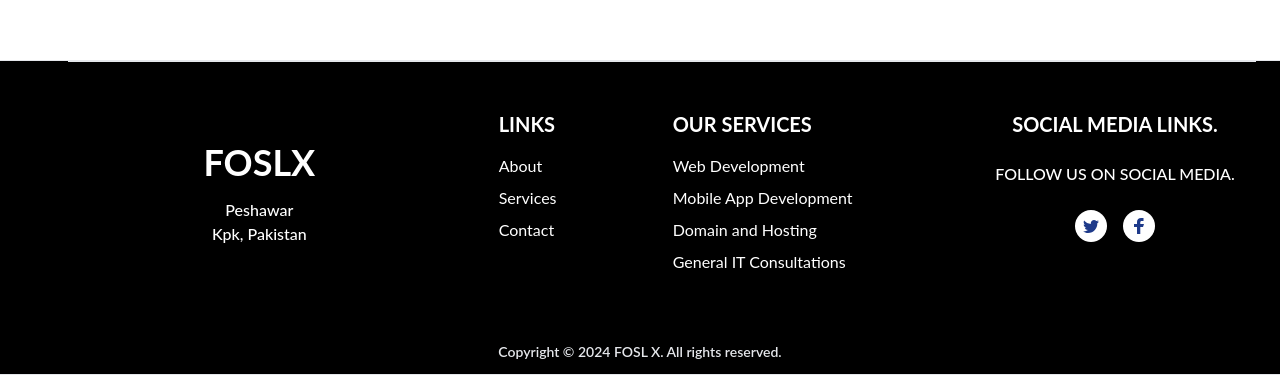
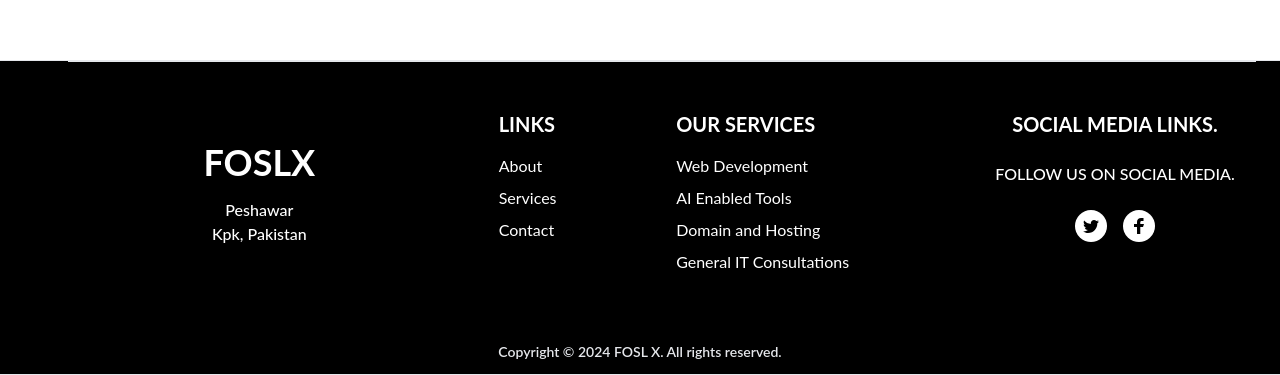
Before and after one commit to OmerJauhar/foslx.com, a React (Create React App) app: page /contact in a window 1280 px wide. Shown: the part 778-1153 px from the top of the page. Built offline with nearby package versions, Linux system fonts and the light colour scheme.

Commit message:
contact us update

```diff
--- a/src/components/Footer.js
+++ b/src/components/Footer.js
@@ -46,7 +46,7 @@
                             <Link to="#" className="text-white hover:text-gray-900 hover:tracking-wider transition duration-250 ease-in-out">Web Development</Link>
                         </li>
                         <li className="mb-2">
-                            <Link to="#" className="text-white hover:text-gray-900 hover:tracking-wider transition duration-250 ease-in-out">Mobile App Development</Link>
+                            <Link to="#" className="text-white hover:text-gray-900 hover:tracking-wider transition duration-250 ease-in-out">AI Enabled Tools</Link>
                         </li>
                         <li className="mb-2">
                             <Link to="#" className="text-white hover:text-gray-900 hover:tracking-wider transition duration-250 ease-in-out">Domain and Hosting</Link>
@@ -69,14 +69,14 @@
                         <div className="mx-auto text-center mt-2">
                                 <ul className="flex justify-center mb-4 md:mb-0">
                                     <li>
-                                        <Link to="#" className="flex justify-center items-center text-blue-900 hover:text-gray-500 bg-white hover:bg-white-100 rounded-full shadow transition duration-150 ease-in-out" aria-label="Twitter">
+                                        <Link to="#" className="flex justify-center items-center text-black hover:text-gray-500 bg-white hover:bg-white-100 rounded-full shadow transition duration-150 ease-in-out" aria-label="Twitter">
                                         <svg className="w-8 h-8 fill-current" viewBox="0 0 32 32" xmlns="http://www.w3.org/2000/svg">
                                             <path d="M24 11.5c-.6.3-1.2.4-1.9.5.7-.4 1.2-1 1.4-1.8-.6.4-1.3.6-2.1.8-.6-.6-1.5-1-2.4-1-1.7 0-3.2 1.5-3.2 3.3 0 .3 0 .5.1.7-2.7-.1-5.2-1.4-6.8-3.4-.3.5-.4 1-.4 1.7 0 1.1.6 2.1 1.5 2.7-.5 0-1-.2-1.5-.4 0 1.6 1.1 2.9 2.6 3.2-.3.1-.6.1-.9.1-.2 0-.4 0-.6-.1.4 1.3 1.6 2.3 3.1 2.3-1.1.9-2.5 1.4-4.1 1.4H8c1.5.9 3.2 1.5 5 1.5 6 0 9.3-5 9.3-9.3v-.4c.7-.5 1.3-1.1 1.7-1.8z" />
                                         </svg>
                                         </Link>
                                     </li>
                                     <li className="ml-4">
-                                        <Link to="#" className="flex justify-center items-center text-blue-900 hover:text-gray-500 bg-white hover:bg-white-100 rounded-full shadow transition duration-150 ease-in-out" aria-label="Facebook">
+                                        <Link to="#" className="flex justify-center items-center text-black hover:text-gray-500 bg-white hover:bg-white-100 rounded-full shadow transition duration-150 ease-in-out" aria-label="Facebook">
                                         <svg className="w-8 h-8 fill-current" viewBox="0 0 32 32" xmlns="http://www.w3.org/2000/svg">
                                             <path d="M14.023 24L14 17h-3v-3h3v-2c0-2.7 1.672-4 4.08-4 1.153 0 2.144.086 2.433.124v2.821h-1.67c-1.31 0-1.563.623-1.563 1.536V14H21l-1 3h-2.72v7h-3.257z" />
                                         </svg>
--- a/src/components/Navbar/NavLinks.js
+++ b/src/components/Navbar/NavLinks.js
@@ -10,7 +10,7 @@
             <HashLink className="px-4 font-extrabold text-gray-500 hover:text-black" smooth to="/#services">
                 Services
             </HashLink>
-            <HashLink className="text-white bg-black hover:bg-blue-800 inline-flex items-center justify-center w-auto px-6 py-3 shadow-xl rounded-xl" to="/contact#contact">
+            <HashLink className="text-white bg-black hover:bg-gray-500 inline-flex items-center justify-center w-auto px-6 py-3 shadow-xl rounded-xl" to="/contact#contact">
                 Contact Us
             </HashLink>
         </>
--- a/src/pages/Contact.js
+++ b/src/pages/Contact.js
@@ -7,7 +7,7 @@
 import Notiflix from 'notiflix';
 
 const Contact = () => {
-    useDocTitle('MLD | Molad e Konsult - Send us a message')
+    useDocTitle('FOSLX | Peshawar,Pakistan - Send us a message')
     const [firstName, setFirstName] = useState('')
     const [lastName, setLastName] = useState('')
     const [email, setEmail] = useState('')
@@ -87,7 +87,7 @@
 
                     <div className="w-full bg-white p-8 my-4 md:px-12 lg:w-9/12 lg:pl-20 lg:pr-40 mr-auto rounded-2xl shadow-2xl">
                         <div className="flex">
-                            <h1 className="font-bold text-center lg:text-left text-blue-900 uppercase text-4xl">Send us a message</h1>
+                            <h1 className="font-bold text-center lg:text-left text-black uppercase text-4xl">Send us a message</h1>
                         </div>
                         <div className="grid grid-cols-1 gap-5 md:grid-cols-2 mt-5">
                                 <div>
@@ -164,7 +164,7 @@
                             }
                         </div>
                         <div className="my-2 w-1/2 lg:w-2/4">
-                            <button type="submit" id="submitBtn" className="uppercase text-sm font-bold tracking-wide bg-gray-500 hover:bg-blue-900 text-gray-100 p-3 rounded-lg w-full
+                            <button type="submit" id="submitBtn" className="uppercase text-sm font-bold tracking-wide bg-black hover:bg-gray-500 text-gray-100 p-3 rounded-lg w-full
                                     focus:outline-none focus:shadow-outline">
                                 Send Message
                             </button>
@@ -172,7 +172,7 @@
                 </div>
                 </form>
                         <div
-                            className="w-full  lg:-mt-96 lg:w-2/6 px-8 py-6 ml-auto bg-blue-900 rounded-2xl">
+                            className="w-full  lg:-mt-96 lg:w-2/6 px-8 py-6 ml-auto bg-black rounded-2xl">
                             <div className="flex flex-col text-white">
 
                                 <div className="flex my-4 w-2/3 lg:w-3/4">
@@ -206,7 +206,7 @@
                         {/* <a href="https://www.facebook.com/ENLIGHTENEERING/" target="_blank" rel="noreferrer" className="rounded-full flex justify-center bg-white h-8 text-blue-900  w-8  mx-1 text-center pt-1">
                         <svg xmlns="http://www.w3.org/2000/svg" width="24" height="24" viewBox="0 0 24 24" className='fill-current font-black hover:animate-pulse'><path d="M13.397 20.997v-8.196h2.765l.411-3.209h-3.176V7.548c0-.926.258-1.56 1.587-1.56h1.684V3.127A22.336 22.336 0 0 0 14.201 3c-2.444 0-4.122 1.492-4.122 4.231v2.355H7.332v3.209h2.753v8.202h3.312z"></path></svg>
                         </a> */}
-                        <a href="https://www.linkedin.com/company/enlighteneering-inc-" target="_blank" rel="noreferrer" className="rounded-full flex justify-center bg-white h-8 text-blue-900  w-8  mx-1 text-center pt-1">
+                        <a href="https://www.linkedin.com/company/enlighteneering-inc-" target="_blank" rel="noreferrer" className="rounded-full flex justify-center bg-white h-8 text-black  w-8  mx-1 text-center pt-1">
                         <svg xmlns="http://www.w3.org/2000/svg" width="24" height="24" viewBox="0 0 24 24" className='fill-current font-black hover:animate-pulse'><circle cx="4.983" cy="5.009" r="2.188"></circle><path d="M9.237 8.855v12.139h3.769v-6.003c0-1.584.298-3.118 2.262-3.118 1.937 0 1.961 1.811 1.961 3.218v5.904H21v-6.657c0-3.27-.704-5.783-4.526-5.783-1.835 0-3.065 1.007-3.568 1.96h-.051v-1.66H9.237zm-6.142 0H6.87v12.139H3.095z"></path></svg>
                         </a>
                     </div>
```
